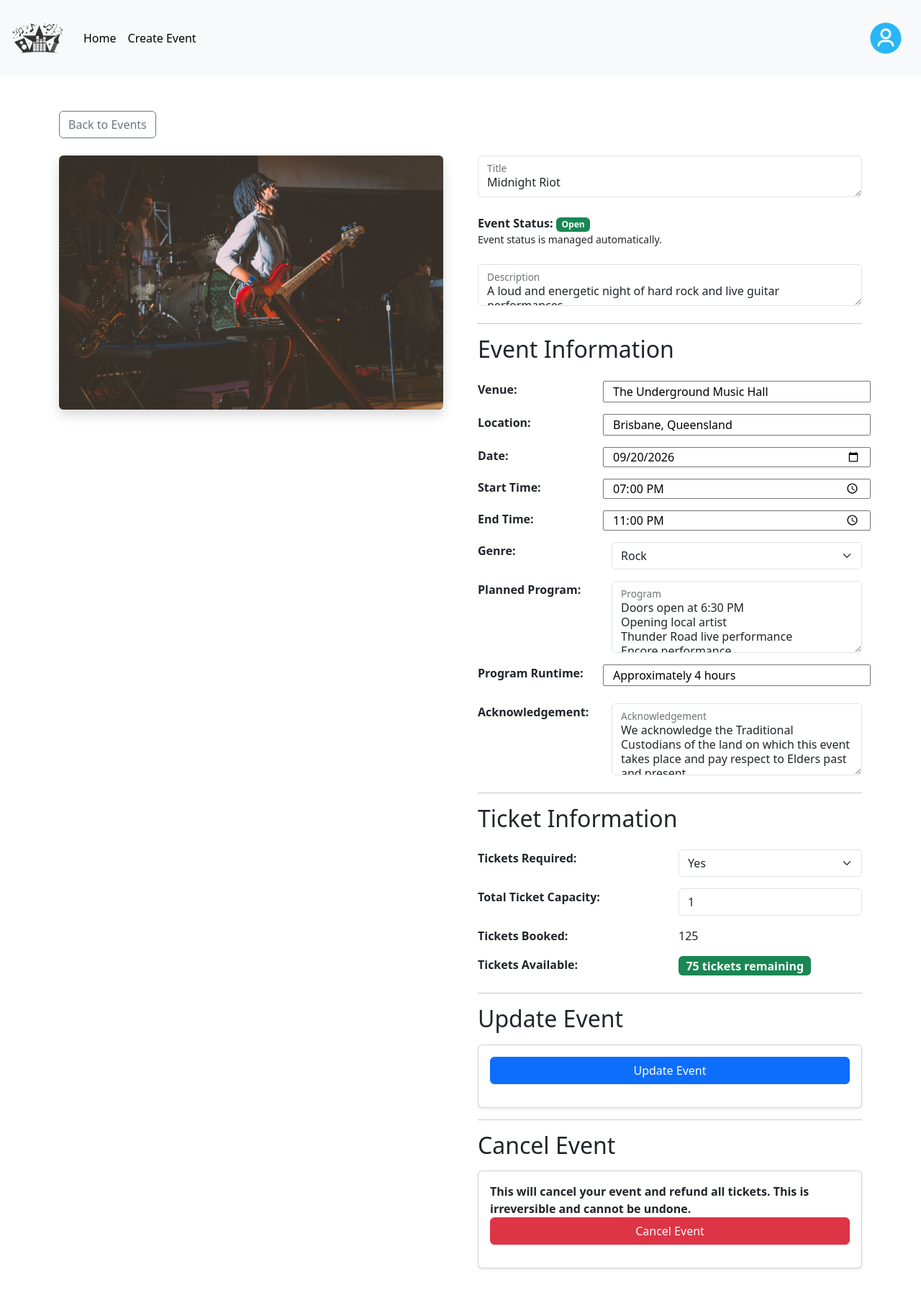
After one commit to QUTSutcliffe/IAB207_Assignment_2, a Flask app: page /edit-event in a window 1280 px wide. The commit adds this page. Shown: the whole page at 72% size. Run offline with Flask 3, Linux system fonts and the light colour scheme; some libraries are stand-ins or nearby versions.

Commit message:
finished most navigation

```diff
--- a/a2_group37/MusicMeister/templates/base.html
+++ b/a2_group37/MusicMeister/templates/base.html
@@ -29,10 +29,10 @@
             <div class="collapse navbar-collapse" id="navbarSupportedContent">
                 <ul class="navbar-nav me-auto mb-2 mb-lg-0">
                     <li class="nav-item">
-                        <a class="nav-link active" aria-current="page" href="./index.html">Home</a>
+                        <a class="nav-link active" aria-current="page" href="{{ url_for('main.index') }}">Home</a>
                     </li>
                     <li class="nav-item">
-                        <a class="nav-link active" aria-current="page" href="./create-event.html">Create Event</a>
+                        <a class="nav-link active" aria-current="page" href="{{ url_for('main.create_event') }}">Create Event</a>
                     </li>
                 </ul>
                 <div class="dropdown">
@@ -40,7 +40,7 @@
                         <img src="./static/img/account.png" style="height: 3rem">
                     </button>
                     <ul class="dropdown-menu dropdown-menu-end">
-                        <li><a class="dropdown-item" href="orders.html">Booking History</a></li>
+                        <li><a class="dropdown-item" href="{{ url_for('main.orders') }}">Booking History</a></li>
                     </ul>
                 </div>
             </div>
--- /dev/null
+++ b/a2_group37/MusicMeister/templates/edit-event.html
@@ -0,0 +1,225 @@
+{% extends "base.html" %}
+
+   {% block styles %}
+
+    {% endblock %}
+
+   {% block content %}
+<main class="container my-5">
+        <a href="./index.html" class="btn btn-outline-secondary mb-4">
+            Back to Events
+        </a>
+        <div class="row g-5">
+            <div class="col-12 col-lg-6">
+                <img src="./static/img/pexels-thatguycraig000-1588075.jpg" class="img-fluid rounded shadow w-100"
+                    alt="Thunder Road performing live">
+            </div>
+            <div class="col-12 col-lg-6">
+                <div class="form-floating mb-4">
+                    <textarea class="form-control" id="floatingTextarea">Midnight Riot</textarea>
+                    <label for="floatingTextarea">Title</label>
+                </div>
+                <p class="mb-4"> <strong>Event Status:</strong> <span class="badge bg-success">Open</span>
+                    <br />
+                    <small>Event status is managed automatically.</small>
+                </p>
+
+                <div class="form-floating mb-4">
+                    <textarea class="form-control"
+                        id="floatingTextarea">A loud and energetic night of hard rock and live guitar performances. </textarea>
+                    <label for="floatingTextarea">Description</label>
+                </div>
+                <hr>
+                <h2 class="mb-4"> Event Information </h2>
+                <div class="row mb-3">
+                    <div class="col-sm-4"> <strong>Venue:</strong> </div>
+                    <input class="col-sm-8" type="text" value="The Underground Music Hall"></input>
+                </div>
+                <div class="row mb-3">
+                    <div class="col-sm-4"> <strong>Location:</strong> </div>
+                    <input class="col-sm-8" type="text" value="Brisbane, Queensland"></input>
+                </div>
+                <div class="row mb-3">
+                    <div class="col-sm-4"> <strong>Date:</strong> </div>
+                    <input class="col-sm-8" type="date" value="2026-09-20" />
+                </div>
+                <div class="row mb-3">
+                    <div class="col-sm-4"> <strong>Start Time:</strong> </div>
+                    <input class="col-sm-8" type="time" value="19:00">
+                </div>
+                <div class="row mb-3">
+                    <div class="col-sm-4"> <strong>End Time:</strong> </div>
+                    <input class="col-sm-8" type="time" value="23:00">
+                </div>
+                <div class="row mb-3">
+                    <div class="col-sm-4"> <strong>Genre:</strong> </div>
+                    <div class="col-sm-8">
+                        <select class="form-select" aria-label="Default select example">
+                            <option selected>Rock</option>
+                            <option value="1">Country</option>
+                            <option value="2">Hip Hop</option>
+                            <option value="3">Pop</option>
+                            <option value="4">EDM</option>
+                            <option value="5">Jazz</option>
+                            <option value="6">Classical</option>
+                            <option value="7">Latin</option>
+                            <option value="8">Reggae</option>
+                        </select>
+                    </div>
+                </div>
+                <div class="row mb-3">
+                    <div class="col-sm-4"> <strong>Planned Program:</strong> </div>
+                    <div class="col-sm-8">
+                        <div class="form-floating">
+                            <textarea class="form-control" placeholder="Leave a comment here" id="floatingTextarea2"
+                                style="height: 100px">
+Doors open at 6:30 PM
+Opening local artist
+Thunder Road live performance
+Encore performance
+                        </textarea>
+                            <label for="floatingTextarea2">Program</label>
+                        </div>
+                    </div>
+                </div>
+                <div class="row mb-4">
+                    <div class="col-sm-4"><strong>Program Runtime:</strong></div>
+                    <input class="col-sm-8" type="text" value="Approximately 4 hours"></input>
+                </div>
+                <div class="row mb-4">
+                    <div class="col-sm-4"><strong>Acknowledgement:</strong></div>
+                    <div class="col-sm-8">
+                        <div class="form-floating">
+                            <textarea class="form-control" placeholder="Leave a comment here" id="floatingTextarea2"
+                                style="height: 100px">
+We acknowledge the Traditional Custodians of the land on which this event takes place and pay respect to Elders past and present.
+                        </textarea>
+                            <label for="floatingTextarea2">Acknowledgement</label>
+                        </div>
+                    </div>
+                </div>
+
+                <hr>
+
+                <h2 class="mb-4"> Ticket Information </h2>
+                <div class="row mb-3">
+                    <div class="col-sm-6"> <strong>Tickets Required:</strong> </div>
+                    <div class="col-sm-6">
+                        <select class="form-select" aria-label="Default select example">
+                            <option selected>Yes</option>
+                            <option value="1">No</option>
+                        </select>
+                    </div>
+                </div>
+                <div class="row mb-3">
+                    <div class="col-sm-6"> <strong>Total Ticket Capacity:</strong> </div>
+                    <div class="col-sm-6">
+                        <input type="number" class="form-control" id="ticketQuantity" min="1" max="1000" value="1"
+                            required>
+                    </div>
+                </div>
+                <div class="row mb-3">
+                    <div class="col-sm-6"> <strong>Tickets Booked:</strong> </div>
+                    <div class="col-sm-6"> 125 </div>
+                </div>
+                <div class="row mb-4">
+                    <div class="col-sm-6"> <strong>Tickets Available:</strong> </div>
+                    <div class="col-sm-6"> <span class="badge bg-success fs-6"> 75 tickets remaining </span> </div>
+                </div>
+                <hr>
+                <section>
+                    <h2 class="mb-3">Update Event</h2>
+                    <div class="card shadow-sm">
+                        <div class="card-body">
+                            <form>
+                                <button type="button" class="btn btn-primary w-100" data-bs-toggle="modal"
+                                    data-bs-target="#updateModal">
+                                    Update Event
+                                </button>
+                            </form>
+                        </div>
+                    </div>
+                </section>
+                <hr>
+                <section>
+                    <h2 class="mb-3">Cancel Event</h2>
+                    <div class="card shadow-sm">
+                        <div class="card-body">
+                            <strong class="">
+                                This will cancel your event and refund all tickets. This is irreversible and cannot be
+                                undone.
+                            </strong>
+                            <form>
+                                <button type="button" class="btn btn-danger w-100" data-bs-toggle="modal"
+                                    data-bs-target="#cancelModal">
+                                    Cancel Event
+                                </button>
+                            </form>
+                        </div>
+                    </div>
+                </section>
+            </div>
+        </div>
+
+        </section>
+    </main>
+
+    <div class="modal fade" id="updateModal" tabindex="-1" aria-labelledby="updateModalLabel" aria-hidden="true">
+        <div class="modal-dialog">
+            <div class="modal-content">
+                <div class="modal-header">
+                    <h5 class="modal-title" id="updateModalLabel">Update Confirmed </h5>
+                    <button type="button" class="btn-close" data-bs-dismiss="modal" aria-label="Close"> </button>
+                </div>
+                <div class="modal-body">
+                    <div class="alert alert-success">Your update was successful!</div>
+                </div>
+                <div class="modal-footer">
+                    <button type="button" class="btn btn-secondary" data-bs-dismiss="modal">
+                        Close </button>
+                    <a href="./index.html" class="btn btn-primary">Go Home</a>
+                </div>
+            </div>
+        </div>
+    </div>
+
+    <div class="modal fade" id="cancelModal" tabindex="-1" aria-labelledby="cancelModalLabel" aria-hidden="true">
+        <div class="modal-dialog">
+            <div class="modal-content">
+                <div class="modal-header">
+                    <h5 class="modal-title" id="cancelModalLabel">Are you sure?</h5>
+                    <button type="button" class="btn-close" data-bs-dismiss="modal" aria-label="Close"> </button>
+                </div>
+                <div class="modal-body">
+                    <div class="alert">This cannot be undone. Be sure before continuing.</div>
+                </div>
+                <div class="modal-footer">
+                    <button type="button" class="btn btn-secondary" data-bs-dismiss="modal">
+                        Go Back
+                    </button>
+                    <a class="btn btn-danger" data-bs-toggle="modal" data-bs-dismiss="modal"
+                        data-bs-target="#cancelConfirmModal">Cancel
+                        Event</a>
+                </div>
+            </div>
+        </div>
+    </div>
+
+    <div class="modal fade" id="cancelConfirmModal" tabindex="-1" aria-labelledby="cancelConfirmModalLabel"
+        aria-hidden="true">
+        <div class="modal-dialog">
+            <div class="modal-content">
+                <div class="modal-header">
+                    <h5 class="modal-title" id="cancelConfirmModalLabel">Cancellation Confirmed</h5>
+                </div>
+                <div class="modal-body">
+                    <div class="alert alert-success">Your cancellation was successful!</div>
+                </div>
+                <div class="modal-footer">
+                    <a href="./index.html" class="btn btn-primary">Go Home</a>
+                </div>
+            </div>
+        </div>
+    </div>
+
+   {% endblock %}
--- a/a2_group37/MusicMeister/templates/index.html
+++ b/a2_group37/MusicMeister/templates/index.html
@@ -249,7 +249,7 @@
                         </div>
                     </div>
                     <div class="card mx-auto" style="width: 18rem;">
-                        <a href="edit-event.html" class="btn btn-sm btn-primary position-absolute top-0 end-0 m-2">
+                        <a href="{{ url_for('main.edit_event') }}" class="btn btn-sm btn-primary position-absolute top-0 end-0 m-2">
                             Edit
                         </a>
                         <img src="./static/img/pexels-thatguycraig000-1588075.jpg" class="card-img-top"
--- a/a2_group37/MusicMeister/views.py
+++ b/a2_group37/MusicMeister/views.py
@@ -9,3 +9,15 @@ def index():
 @main_bp.route('/details')
 def details():
     return render_template('details.html')
+
+@main_bp.route('/edit-event')
+def edit_event():
+    return render_template('edit-event.html')
+
+@main_bp.route('/create-event')
+def create_event():
+    return render_template('create-event.html')
+
+@main_bp.route('/orders')
+def orders():
+    return render_template('orders.html')
```
Also changed, not shown: a2_group37/MusicMeister/templates/create-event.html (added, +164 -0 lines), a2_group37/MusicMeister/templates/orders.html (added, +130 -0 lines), a2_group37/MusicMeister/oldcreate-event.html (renamed from a2_group37/MusicMeister/create-event.html), a2_group37/MusicMeister/oldedit-event.html (renamed from a2_group37/MusicMeister/edit-event.html), a2_group37/MusicMeister/oldorders.html (renamed from a2_group37/MusicMeister/orders.html).
